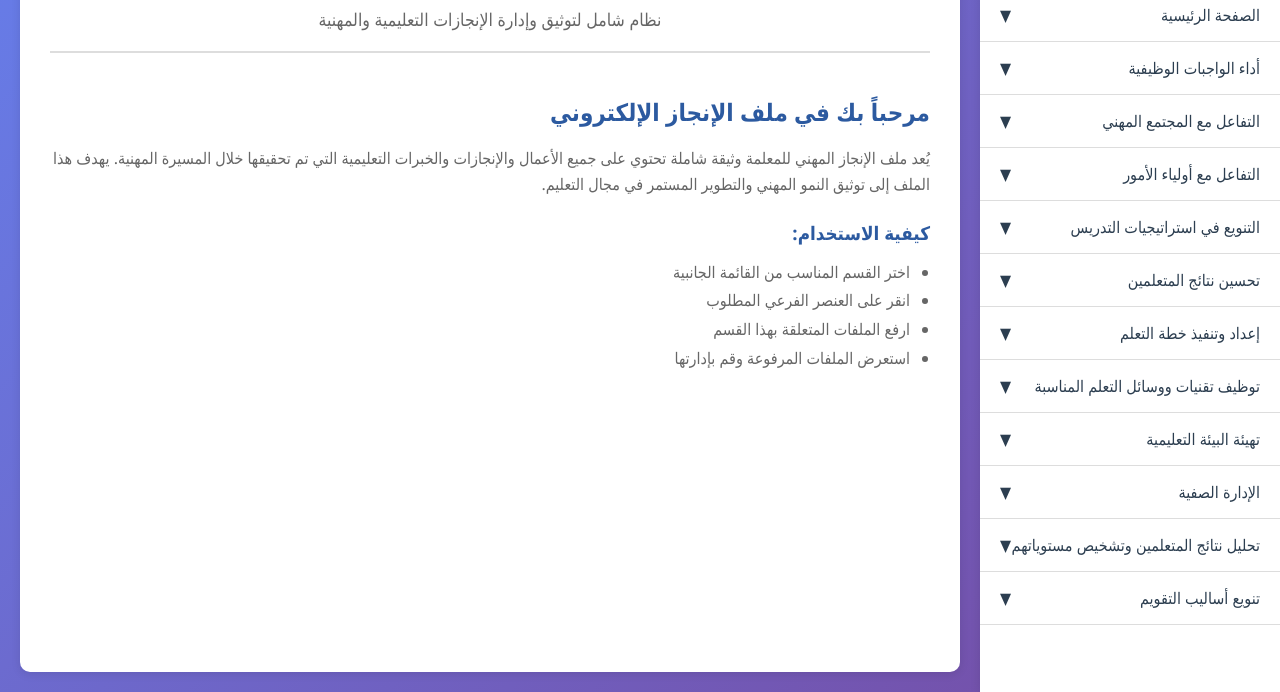
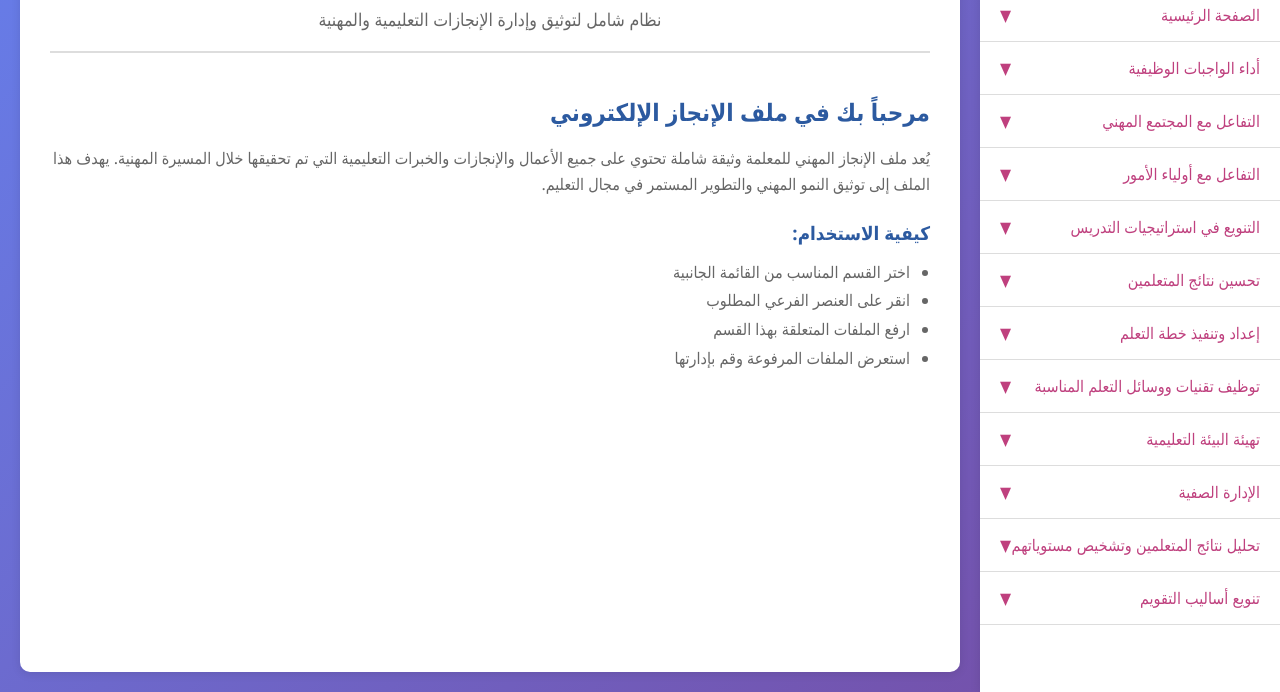
Before and after one commit to monirahaleisa/Teachers_, a plain HTML site: page index.html in a window 1280 px wide. Shown: the part 108-800 px from the top of the page. Drawn offline with Linux system fonts and the light colour scheme.

Commit message:
Update index.html

```diff
--- a/index.html
+++ b/index.html
@@ -18,7 +18,7 @@
             --success-color: #27ae60;
             --danger-color: #e74c3c;
             --light-bg: #f8f9fa;
-            --dark-text: #2c3e50;
+            --dark-text:#BF407E;
             --border-color: #ddd;
             --shadow: 0 2px 10px rgba(0,0,0,0.1);
         }
```
